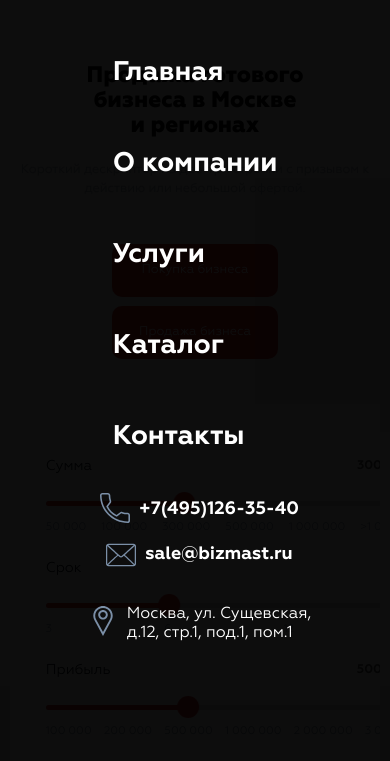
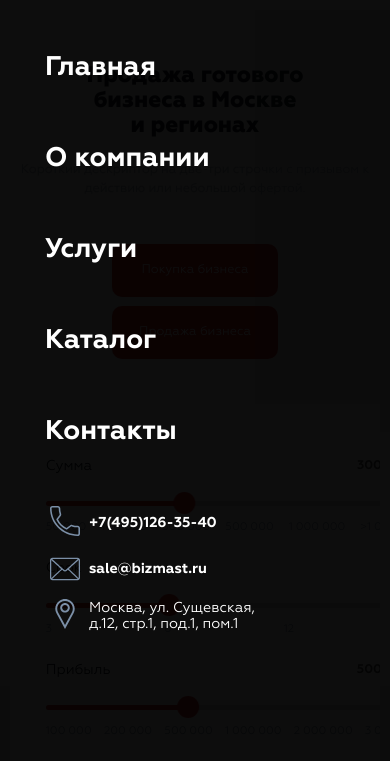
Before and after one commit to rescue88/test, a plain HTML site: page index.html in a window 390 px wide. Both pictures are taken after a click on the element 39 px from the left and 43 px from the top of the page. Shown: the part 77-838 px from the top of the page. Drawn offline with Linux system fonts and the light colour scheme.

Commit message:
burger nav is ready

```diff
--- a/index.html
+++ b/index.html
@@ -30,7 +30,7 @@
                             <a href="#footer"><li>Контакты</li></a>
                         </ul>
                         <div class="burger-nav_contacts contacts">
-                            <div class="burger-nav_contacts_phone center-childs">
+                            <div class="burger-nav_contacts_phone">
                                 <div class="burger-nav_contacts_phone_icon">
                                     <svg version="1.1" id="Capa_1" xmlns="http://www.w3.org/2000/svg" xmlns:xlink="http://www.w3.org/1999/xlink" x="0px" y="0px"
                                         viewBox="0 0 405.333 405.333" style="enable-background:new 0 0 405.333 405.333;" xml:space="preserve">
@@ -51,7 +51,7 @@
                                     +7(495)126-35-40
                                 </div>
                             </div>
-                            <div class="burger-nav_contacts_email center-childs">
+                            <div class="burger-nav_contacts_email">
                                 <div class="burger-nav_contacts_email_icon email-icon">
                                     <svg version="1.1" id="Layer_1" xmlns="http://www.w3.org/2000/svg" xmlns:xlink="http://www.w3.org/1999/xlink" x="0px" y="0px"
                                         viewBox="0 0 512 512" style="enable-background:new 0 0 512 512;" xml:space="preserve">
@@ -74,9 +74,8 @@
                                     sale@bizmast.ru
                                 </div>
                             </div>
-                        </div>
-                        <div class="burger-nav_address center-childs">
-                            <div class="burger-nav_address_icon">
+                            <div class="burger-nav_contacts_address align-center">
+                                <div class="burger-nav_contacts_address_icon">
                                     <svg id="pin-destination-map-location" style="enable-background:new 0 0 10.134 15.626;" version="1.1" viewBox="0 0 10.134 15.626" xml:space="preserve"
                                         xmlns="http://www.w3.org/2000/svg" xmlns:xlink="http://www.w3.org/1999/xlink">
                                         <path d="M7.873,0.853c-1.705-1.137-3.908-1.137-5.612,0C0.065,2.316-0.638,5.167,0.626,7.484l4.441,8.142l4.441-8.142  C10.772,5.167,10.07,2.316,7.873,0.853z
@@ -85,11 +84,13 @@
                                             c-0.827,0-1.5-0.673-1.5-1.5s0.673-1.5,1.5-1.5s1.5,0.673,1.5,1.5S5.894,6.083,5.067,6.083z"/>
                                     </svg>
                                 </div>
-                            <div class="burger-nav_address_text">
+                                <div class="burger-nav_contacts_address_text">
                                     Москва, ул. Сущевская,<br>
                                     д.12, стр.1, под.1, пом.1
                                 </div>
                             </div>
+                        </div>
+                        <div class="burger-nav_overlay"></div>
                     </nav>
                     <div class="main-container_hat_logo logo center-childs">
                         <div class="main-container_hat_logo_img">
--- a/scripts/main.js
+++ b/scripts/main.js
@@ -50,19 +50,30 @@ $(document).scroll(function() {
             'background': 'none',
         });
     }
-})
+});
+
+
+function toggleMenu() {
+    $('.burger-nav').toggleClass('active-nav');
+    // scroll is not available
+    $('body').toggleClass('lock-scroll');
+}
 
 // main scripts
 $(document).ready(function() {
     // menu for small devices
     $('.burger').click(function(e) {
         e.preventDefault();
+        // changes button
         $(this).toggleClass('burger_active');
-        $('.burger-nav').toggleClass('active-nav');
-        $('body').toggleClass('lock-scroll');
+        // opens menu
+        toggleMenu();
     });
-
-    $()
+    // overlay logic
+    $('.burger-nav_overlay').click(function() {
+        $('.burger').toggleClass('burger_active');
+        toggleMenu();
+    });
 
     // choose category
     let categoryLinks = $(".main-container_best-offers_options_menu_nav ul a");
--- a/style/scss/style.scss
+++ b/style/scss/style.scss
@@ -123,6 +123,7 @@ button {
 }
 // extra headers settings
 .extra-headers {
+    color: $subheaders-color;
     font-size: 5rem;
     font-weight: 800;
     line-height: 1.1;
@@ -715,50 +716,55 @@ button {
         z-index: 100;
         width: 45%;
         height: 100vh;
-        padding: 3rem 1rem;
+        padding: 3rem 5rem;
         background: rgba(0, 0, 0, .95);
         transform: translateX(-101%);
         transition: 1s;
         display: flex;
         flex-direction: column;
         justify-content: center;
-        align-items: center;
+
         ul {
             height: 50%;
-            margin: 1rem 0;
             font-size: 3rem;
             display: flex;
             flex-direction: column;
             justify-content: space-between;
         }
 
-        &_contacts, &_address {
-            width: 100%;
+        &_contacts {
+            padding-top: 6rem;
+            flex-direction: column;
+
+            &_phone, &_email, &_address {
+                font-size: 1.6rem;
+                &_text {
+                    color: #FFF;
+                }
+            }
             svg {
+                margin-left: 0;
                 width: 30px;
                 height: 30px;
             }
         }
-
-        &_contacts {
-            padding: 3rem 0;
-            flex-direction: column;
-            &_phone, &_email {
-                &_text {
-                    font-size: 18px;
-                    color: #FFF;
-                }
-            }
-        }
-
-        &_address {
-            font-size: 16px;
-            color: #FFF;
-        }
-    }
-
+        // make a full width overlay(clicking other content closes menu)
+        &_overlay {
+            display: none;
+            position: fixed;
+            top: 0;
+            left: 0;
+            width: 100vw;
+            height: 100vh;
+            z-index: -1;
+        }
+    }
+    // open menu burger-nav has this class
     .active-nav {
         transform: translateX(0%);
+        .burger-nav_overlay {
+            display: block;
+        }
     }
 
     &_address, .profile-link {
```
Also changed, not shown: style/css/style.css. Lines whose indentation alone changed are shown as unchanged.
